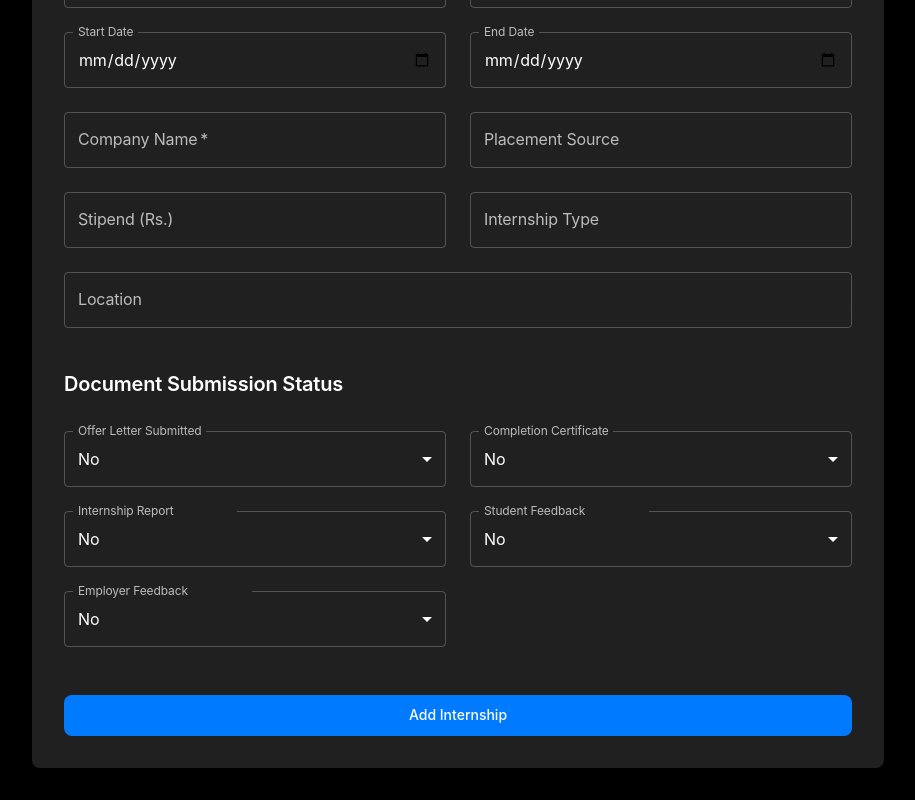
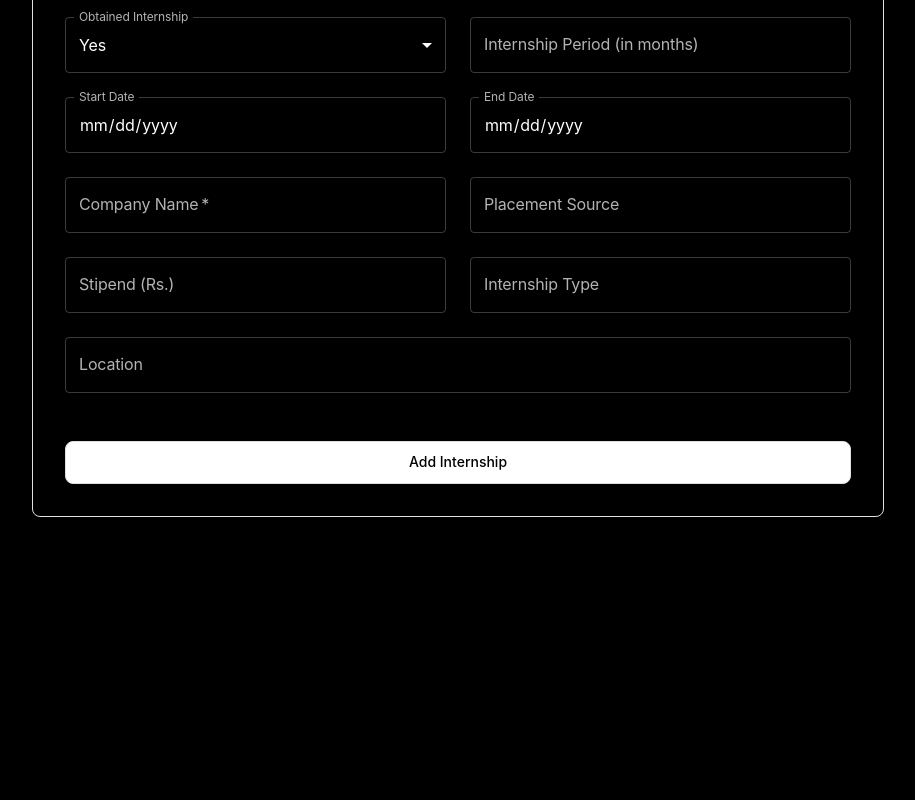
Before and after one commit to PaulAndrew7/InternTrack, a React (Create React App) app in the folder client/: page /student/internship/add in a window 1280 px wide. Shown: the part 454-1254 px from the top of the page, without its empty margins (182-1097 px from the left). After the commit the page ends 1003 px from the top, so only its background shows below. Built offline with nearby package versions, Linux system fonts and the light colour scheme; sample sign-in values are in the browser's storage.

Commit message:
fixed themes for edit and add internships

```diff
--- a/client/src/components/student/AddInternship.js
+++ b/client/src/components/student/AddInternship.js
@@ -85,9 +85,17 @@ const AddInternship = () => {
   return (
     <>
       <Navbar title="Add Internship" role="student" />
-      <Container maxWidth="md" sx={{ mt: 4, mb: 4 }}>
-        <Paper elevation={3} sx={{ p: 4, borderRadius: 2 }}>
-          <Typography variant="h5" gutterBottom align="center">
+      <Container maxWidth="md" sx={{ mt: 12, mb: 4 }}>
+        <Paper
+          elevation={0}
+          sx={{
+            p: 4,
+            borderRadius: 2,
+            bgcolor: 'background.default',
+            border: '1px solid #e0e0e0'
+          }}
+        >
+          <Typography variant="h5" gutterBottom align="center" sx={{ color: 'text.primary', fontWeight: 600 }}>
             Add New Internship
           </Typography>
 
@@ -105,7 +113,7 @@ const AddInternship = () => {
             <Grid container spacing={3}>
               {/* Personal Information */}
               <Grid item xs={12}>
-                <Typography variant="h6" gutterBottom>
+                <Typography variant="h6" gutterBottom sx={{ color: 'text.primary', fontWeight: 600 }}>
                   Personal Information
                 </Typography>
               </Grid>
@@ -159,7 +167,7 @@ const AddInternship = () => {
 
               {/* Internship Information */}
               <Grid item xs={12} sx={{ mt: 2 }}>
-                <Typography variant="h6" gutterBottom>
+                <Typography variant="h6" gutterBottom sx={{ color: 'text.primary', fontWeight: 600 }}>
                   Internship Information
                 </Typography>
               </Grid>
@@ -275,104 +283,24 @@ const AddInternship = () => {
                 />
               </Grid>
 
-              {/* Document Status */}
-              <Grid item xs={12} sx={{ mt: 2 }}>
-                <Typography variant="h6" gutterBottom>
-                  Document Submission Status
-                </Typography>
-              </Grid>
-
-              <Grid item xs={12} sm={6}>
-                <FormControl fullWidth>
-                  <InputLabel id="offer-label">Offer Letter Submitted</InputLabel>
-                  <Select
-                    labelId="offer-label"
-                    id="Offer Letter Submitted"
-                    name="Offer Letter Submitted"
-                    value={formData['Offer Letter Submitted']}
-                    label="Offer Letter Submitted"
-                    onChange={handleChange}
-                  >
-                    <MenuItem value="Yes">Yes</MenuItem>
-                    <MenuItem value="No">No</MenuItem>
-                  </Select>
-                </FormControl>
-              </Grid>
-
-              <Grid item xs={12} sm={6}>
-                <FormControl fullWidth>
-                  <InputLabel id="completion-label">Completion Certificate</InputLabel>
-                  <Select
-                    labelId="completion-label"
-                    id="Completion Certificate"
-                    name="Completion Certificate"
-                    value={formData['Completion Certificate']}
-                    label="Completion Certificate"
-                    onChange={handleChange}
-                  >
-                    <MenuItem value="Yes">Yes</MenuItem>
-                    <MenuItem value="No">No</MenuItem>
-                  </Select>
-                </FormControl>
-              </Grid>
-
-              <Grid item xs={12} sm={6}>
-                <FormControl fullWidth>
-                  <InputLabel id="report-label">Internship Report</InputLabel>
-                  <Select
-                    labelId="report-label"
-                    id="Internship Report Submitted"
-                    name="Internship Report Submitted"
-                    value={formData['Internship Report Submitted']}
-                    label="Internship Report Submitted"
-                    onChange={handleChange}
-                  >
-                    <MenuItem value="Yes">Yes</MenuItem>
-                    <MenuItem value="No">No</MenuItem>
-                  </Select>
-                </FormControl>
-              </Grid>
-
-              <Grid item xs={12} sm={6}>
-                <FormControl fullWidth>
-                  <InputLabel id="feedback-label">Student Feedback</InputLabel>
-                  <Select
-                    labelId="feedback-label"
-                    id="Student Feedback Submitted"
-                    name="Student Feedback Submitted"
-                    value={formData['Student Feedback Submitted']}
-                    label="Student Feedback Submitted"
-                    onChange={handleChange}
-                  >
-                    <MenuItem value="Yes">Yes</MenuItem>
-                    <MenuItem value="No">No</MenuItem>
-                  </Select>
-                </FormControl>
-              </Grid>
-
-              <Grid item xs={12} sm={6}>
-                <FormControl fullWidth>
-                  <InputLabel id="emp-feedback-label">Employer Feedback</InputLabel>
-                  <Select
-                    labelId="emp-feedback-label"
-                    id="Employer Feedback Submitted"
-                    name="Employer Feedback Submitted"
-                    value={formData['Employer Feedback Submitted']}
-                    label="Employer Feedback Submitted"
-                    onChange={handleChange}
-                  >
-                    <MenuItem value="Yes">Yes</MenuItem>
-                    <MenuItem value="No">No</MenuItem>
-                  </Select>
-                </FormControl>
-              </Grid>
-
               <Grid item xs={12} sx={{ mt: 3 }}>
                 <Button
                   type="submit"
                   fullWidth
                   variant="contained"
                   disabled={submitting}
+                  sx={{
+                    bgcolor: 'white',
+                    color: 'black',
+                    border: '1px solid #e0e0e0',
+                    '&:hover': {
+                      bgcolor: '#f5f5f5',
+                    },
+                    '&:disabled': {
+                      bgcolor: '#f5f5f5',
+                      color: '#9e9e9e',
+                    },
+                  }}
                 >
                   {submitting ? <CircularProgress size={24} /> : 'Add Internship'}
                 </Button>
--- a/client/src/components/student/EditInternship.js
+++ b/client/src/components/student/EditInternship.js
@@ -18,6 +18,7 @@ import {
 import { AuthContext } from '../../context/AuthContext';
 import Navbar from '../layout/Navbar';
 import axios from 'axios';
+
 
 const EditInternship = () => {
   const { id } = useParams();
@@ -58,7 +59,16 @@ const EditInternship = () => {
 
         const internshipToEdit = studentInternships[parseInt(id)];
         if (internshipToEdit) {
-          setFormData(internshipToEdit);
+          // Ensure all document status fields have default values
+          const updatedFormData = {
+            ...internshipToEdit,
+            'Offer Letter Submitted': internshipToEdit['Offer Letter Submitted'] || 'No',
+            'Completion Certificate': internshipToEdit['Completion Certificate'] || 'No',
+            'Internship Report Submitted': internshipToEdit['Internship Report Submitted'] || 'No',
+            'Student Feedback Submitted': internshipToEdit['Student Feedback Submitted'] || 'No',
+            'Employer Feedback Submitted': internshipToEdit['Employer Feedback Submitted'] || 'No'
+          };
+          setFormData(updatedFormData);
         } else {
           setMessage({ type: 'error', text: 'Internship not found' });
         }
@@ -139,9 +149,17 @@ const EditInternship = () => {
   return (
     <>
       <Navbar title="Edit Internship" role="student" />
-      <Container maxWidth="md" sx={{ mt: 4, mb: 4 }}>
-        <Paper elevation={3} sx={{ p: 4, borderRadius: 2 }}>
-          <Typography variant="h5" gutterBottom align="center">
+      <Container maxWidth="md" sx={{ mt: 12, mb: 4 }}>
+        <Paper
+          elevation={0}
+          sx={{
+            p: 4,
+            borderRadius: 2,
+            bgcolor: 'background.default',
+            border: '1px solid #e0e0e0'
+          }}
+        >
+          <Typography variant="h5" gutterBottom align="center" sx={{ color: 'text.primary', fontWeight: 600 }}>
             Edit Internship Details
           </Typography>
 
@@ -159,7 +177,7 @@ const EditInternship = () => {
             <Grid container spacing={3}>
               {/* Personal Information */}
               <Grid item xs={12}>
-                <Typography variant="h6" gutterBottom>
+                <Typography variant="h6" gutterBottom sx={{ color: 'text.primary', fontWeight: 600 }}>
                   Personal Information
                 </Typography>
               </Grid>
@@ -213,7 +231,7 @@ const EditInternship = () => {
 
               {/* Internship Information */}
               <Grid item xs={12} sx={{ mt: 2 }}>
-                <Typography variant="h6" gutterBottom>
+                <Typography variant="h6" gutterBottom sx={{ color: 'text.primary', fontWeight: 600 }}>
                   Internship Information
                 </Typography>
               </Grid>
@@ -328,104 +346,24 @@ const EditInternship = () => {
                 />
               </Grid>
 
-              {/* Document Status */}
-              <Grid item xs={12} sx={{ mt: 2 }}>
-                <Typography variant="h6" gutterBottom>
-                  Document Submission Status
-                </Typography>
-              </Grid>
-
-              <Grid item xs={12} sm={6}>
-                <FormControl fullWidth>
-                  <InputLabel id="offer-label">Offer Letter Submitted</InputLabel>
-                  <Select
-                    labelId="offer-label"
-                    id="Offer Letter Submitted"
-                    name="Offer Letter Submitted"
-                    value={formData['Offer Letter Submitted']}
-                    label="Offer Letter Submitted"
-                    onChange={handleChange}
-                  >
-                    <MenuItem value="Yes">Yes</MenuItem>
-                    <MenuItem value="No">No</MenuItem>
-                  </Select>
-                </FormControl>
-              </Grid>
-
-              <Grid item xs={12} sm={6}>
-                <FormControl fullWidth>
-                  <InputLabel id="completion-label">Completion Certificate</InputLabel>
-                  <Select
-                    labelId="completion-label"
-                    id="Completion Certificate"
-                    name="Completion Certificate"
-                    value={formData['Completion Certificate']}
-                    label="Completion Certificate"
-                    onChange={handleChange}
-                  >
-                    <MenuItem value="Yes">Yes</MenuItem>
-                    <MenuItem value="No">No</MenuItem>
-                  </Select>
-                </FormControl>
-              </Grid>
-
-              <Grid item xs={12} sm={6}>
-                <FormControl fullWidth>
-                  <InputLabel id="report-label">Internship Report</InputLabel>
-                  <Select
-                    labelId="report-label"
-                    id="Internship Report Submitted"
-                    name="Internship Report Submitted"
-                    value={formData['Internship Report Submitted']}
-                    label="Internship Report Submitted"
-                    onChange={handleChange}
-                  >
-                    <MenuItem value="Yes">Yes</MenuItem>
-                    <MenuItem value="No">No</MenuItem>
-                  </Select>
-                </FormControl>
-              </Grid>
-
-              <Grid item xs={12} sm={6}>
-                <FormControl fullWidth>
-                  <InputLabel id="feedback-label">Student Feedback</InputLabel>
-                  <Select
-                    labelId="feedback-label"
-                    id="Student Feedback Submitted"
-                    name="Student Feedback Submitted"
-                    value={formData['Student Feedback Submitted']}
-                    label="Student Feedback Submitted"
-                    onChange={handleChange}
-                  >
-                    <MenuItem value="Yes">Yes</MenuItem>
-                    <MenuItem value="No">No</MenuItem>
-                  </Select>
-                </FormControl>
-              </Grid>
-
-              <Grid item xs={12} sm={6}>
-                <FormControl fullWidth>
-                  <InputLabel id="emp-feedback-label">Employer Feedback</InputLabel>
-                  <Select
-                    labelId="emp-feedback-label"
-                    id="Employer Feedback Submitted"
-                    name="Employer Feedback Submitted"
-                    value={formData['Employer Feedback Submitted']}
-                    label="Employer Feedback Submitted"
-                    onChange={handleChange}
-                  >
-                    <MenuItem value="Yes">Yes</MenuItem>
-                    <MenuItem value="No">No</MenuItem>
-                  </Select>
-                </FormControl>
-              </Grid>
-
               <Grid item xs={12} sx={{ mt: 3 }}>
                 <Button
                   type="submit"
                   fullWidth
                   variant="contained"
                   disabled={submitting}
+                  sx={{
+                    bgcolor: 'white',
+                    color: 'black',
+                    border: '1px solid #e0e0e0',
+                    '&:hover': {
+                      bgcolor: '#f5f5f5',
+                    },
+                    '&:disabled': {
+                      bgcolor: '#f5f5f5',
+                      color: '#9e9e9e',
+                    },
+                  }}
                 >
                   {submitting ? <CircularProgress size={24} /> : 'Update Internship'}
                 </Button>
```
Also changed, not shown: client/src/components/student/InternshipManagement.js (+15 -8 lines).
